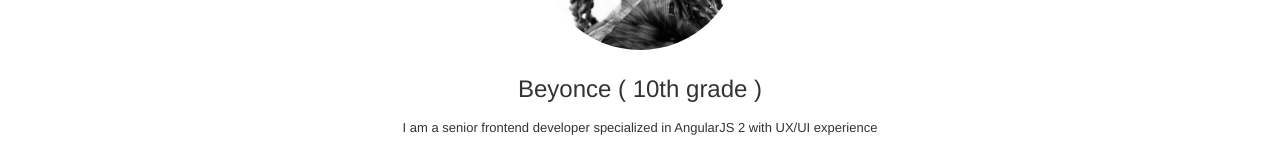
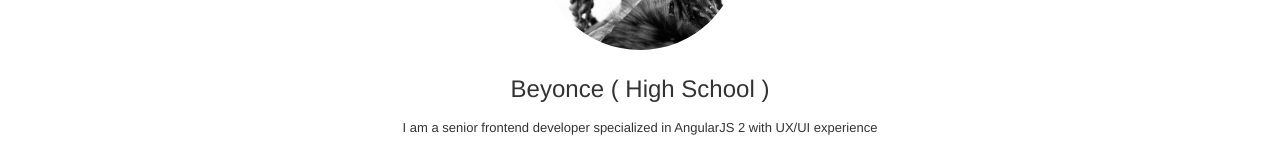
Before and after one commit to XenaHack/xena, an Angular app in the folder ui/: page /profile in a window 1280 px wide. Shown: the part 230-390 px from the top of the page. Built offline with nearby package versions, Linux system fonts and the light colour scheme.

Commit message:
Push the beyonce age updates

```diff
--- a/ui/src/app/components/gallery-page/gallery-page.component.html
+++ b/ui/src/app/components/gallery-page/gallery-page.component.html
@@ -12,7 +12,7 @@
 					<span class="usr-bio-brief">
 						<a routerLink="/profile" id="usr-propic-link">
 							<img src="../../assets/beyonce2.jpg" class="usr-propic-round"/>
-							<p class="usr-name">Jane Doe</p>
+							<p class="usr-name">Beyoncé</p>
 						</a>
 					</span>
 					<div class="tag-section">
--- a/ui/src/app/components/profile-page/profile-page.component.ts
+++ b/ui/src/app/components/profile-page/profile-page.component.ts
@@ -13,7 +13,7 @@
   constructor() { }
 
 	title =  "Beyonce";
-	level = "10th grade";
+	level = "High School";
 	tags = ["Web Dev", "Frontend Dev", "Angular", "SpringBoot"];
 	blurb = "I am a senior frontend developer specialized in AngularJS 2 with UX/UI experience";
 	posts = [
--- a/ui/src/app/components/project-page/project-page.component.html
+++ b/ui/src/app/components/project-page/project-page.component.html
@@ -17,7 +17,7 @@
 				<div class="row">
 					<div class="col-md-6 bio">
 						<h3>Beyonce</h3>
-						<p>19 years old</p>
+						<p>High School</p>
 					</div>
 					<div class="col-md-6">
 						<a routerLink="/profile"><img src="../../assets/beyonce2.jpg" id="project-profile-user"></a>
```
